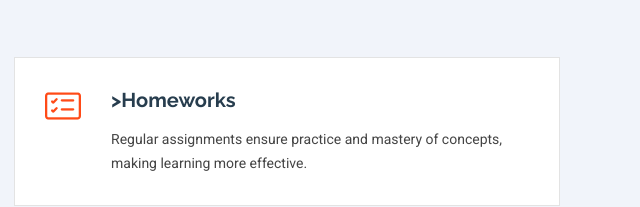
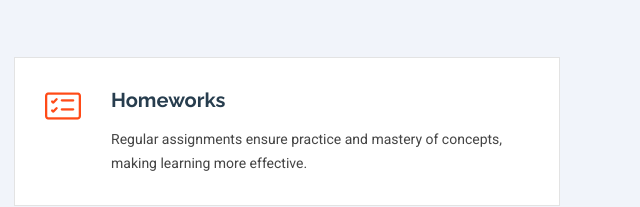
Before and after one commit to interwue/ashishsatheclasses, a plain HTML site: page index.html in a window 1280 px wide. Shown: the part 3490-3697 px from the top of the page, 638-1278 px from the left. Drawn offline with Linux system fonts and the light colour scheme.

Commit message:
Update index.html

```diff
--- a/index.html
+++ b/index.html
@@ -445,7 +445,7 @@
             <div class="service-item d-flex position-relative h-100">
               <i class="bi bi-card-checklist icon flex-shrink-0"></i>
               <div>
-                <h4 class="title">>Homeworks</h4>
+                <h4 class="title">Homeworks</h4>
                 <p class="description">Regular assignments ensure practice and mastery of concepts, making learning more effective.</p>
               </div>
             </div>
```
